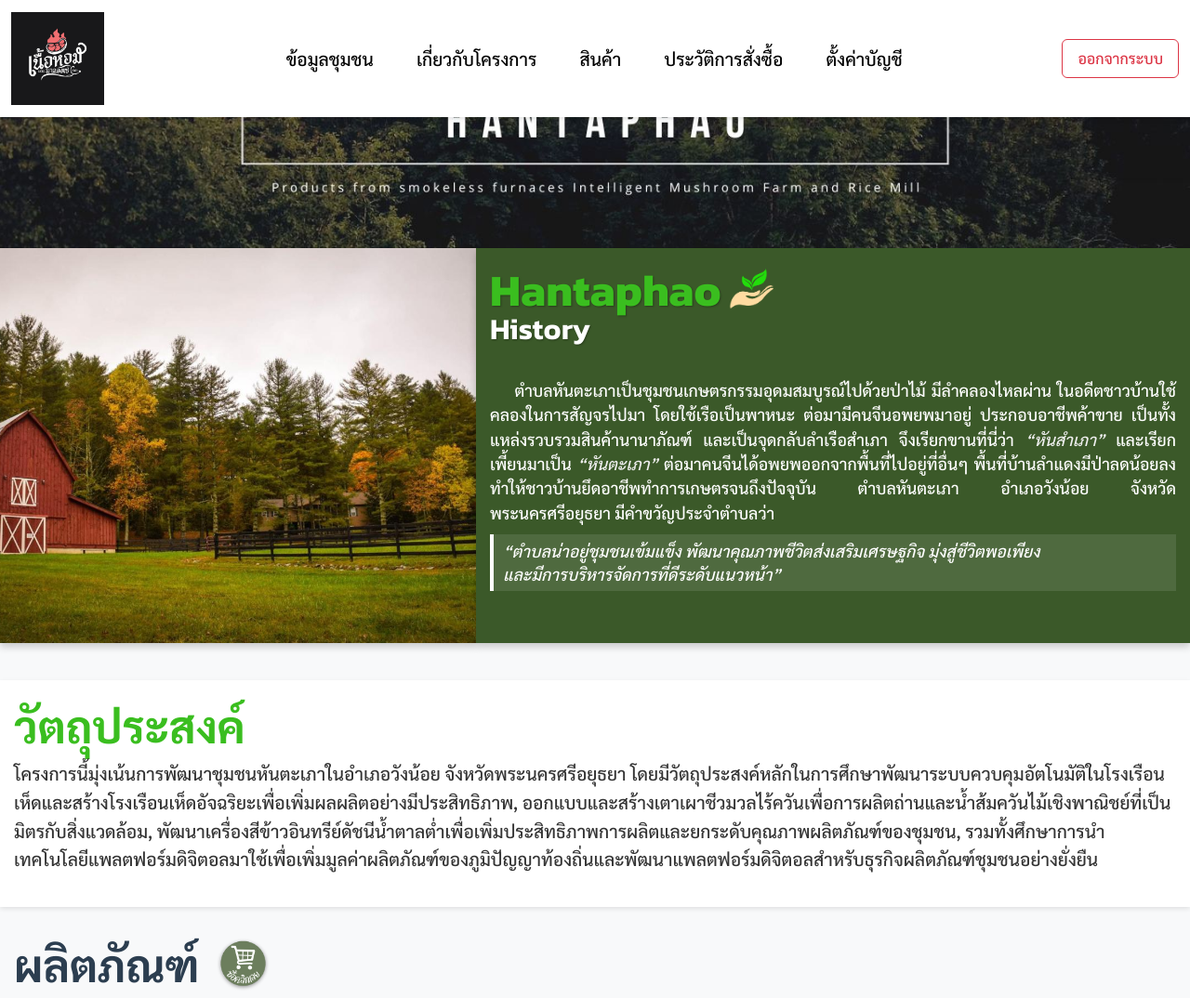
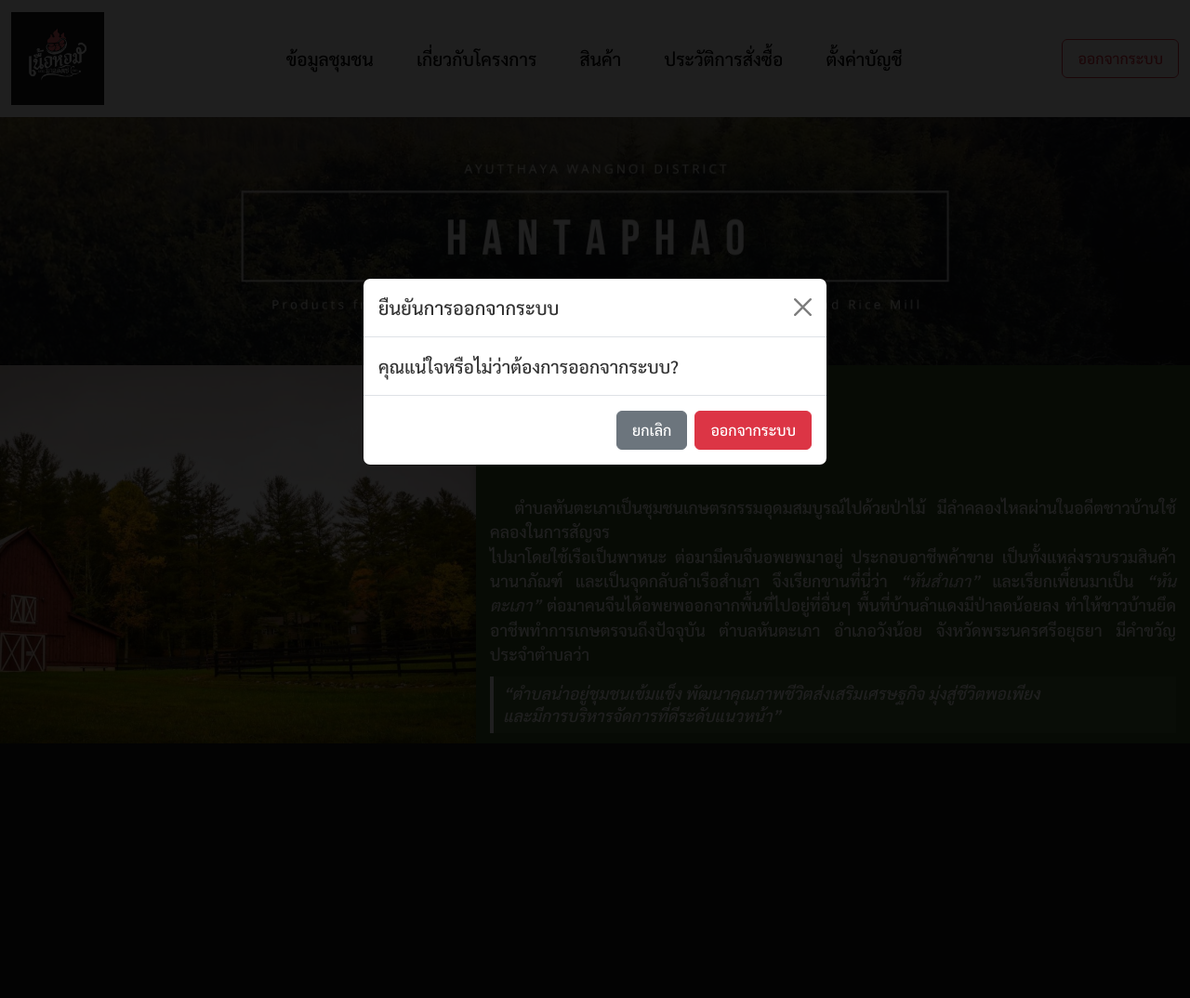
Before and after one commit to DarkNess1903/Hantaphao, a PHP site: page /index.php in a window 1280 px wide, after a click on "ออกจากระบบ". Shown: the top 1074 px of the page at 93% size. After the commit the page ends 800 px from the top, so only its background shows below. Run offline with PHP 8.4, Linux system fonts and the light colour scheme; the visitor is signed in with stand-in values (Sample User, id 1); data that the repository does not hold is empty; some web fonts are replaced.

Commit message:
31/03 edit2

```diff
--- a/index.php
+++ b/index.php
@@ -487,7 +487,7 @@
                 <h1>Hantaphao <img src="images/leaf.png" alt="Leaf Icon" class="img-fluid" width="50px" height="50px"></h1>
                 <h2>History</h2>
                 <p class="history-section" style="margin-top:15px">
-                    ตำบลหันตะเภาเป็นชุมชนเกษตรกรรมอุดมสมบูรณ์ไปด้วยป่าไม้ มีลำคลองไหลผ่าน ในอดีตชาวบ้านใช้คลองในการสัญจรไปมา โดยใช้เรือเป็นพาหนะ ต่อมามีคนจีนอพยพมาอยู่ ประกอบอาชีพค้าขาย เป็นทั้งแหล่งรวบรวมสินค้านานาภัณฑ์ และเป็นจุดกลับลำเรือสำเภา จึงเรียกขานที่นี่ว่า <span class="highlight">“หันสำเภา”</span> และเรียกเพี้ยนมาเป็น <span class="highlight">“หันตะเภา”</span> ต่อมาคนจีนได้อพยพออกจากพื้นที่ไปอยู่ที่อื่นๆ พื้นที่บ้านลำแดงมีป่าลดน้อยลง ทำให้ชาวบ้านยึดอาชีพทำการเกษตรจนถึงปัจจุบัน ตำบลหันตะเภา อำเภอวังน้อย จังหวัดพระนครศรีอยุธยา มีคำขวัญประจำตำบลว่า <span class="motto">“ตำบลน่าอยู่ชุมชนเข้มแข็ง พัฒนาคุณภาพชีวิตส่งเสริมเศรษฐกิจ มุ่งสู่ชีวิตพอเพียง <BR>และมีการบริหารจัดการที่ดีระดับแนวหน้า”</span>
+                    ตำบลหันตะเภาเป็นชุมชนเกษตรกรรมอุดมสมบูรณ์ไปด้วยป่าไม้ มีลำคลองไหลผ่านในอดีตชาวบ้านใช้คลองในการสัญจร<BR>ไปมาโดยใช้เรือเป็นพาหนะ ต่อมามีคนจีนอพยพมาอยู่ ประกอบอาชีพค้าขาย เป็นทั้งแหล่งรวบรวมสินค้านานาภัณฑ์ และเป็นจุดกลับลำเรือสำเภา จึงเรียกขานที่นี่ว่า <span class="highlight">“หันสำเภา”</span> และเรียกเพี้ยนมาเป็น <span class="highlight">“หันตะเภา”</span> ต่อมาคนจีนได้อพยพออกจากพื้นที่ไปอยู่ที่อื่นๆ พื้นที่บ้านลำแดงมีป่าลดน้อยลง ทำให้ชาวบ้านยึดอาชีพทำการเกษตรจนถึงปัจจุบัน ตำบลหันตะเภา อำเภอวังน้อย จังหวัดพระนครศรีอยุธยา มีคำขวัญประจำตำบลว่า <span class="motto">“ตำบลน่าอยู่ชุมชนเข้มแข็ง พัฒนาคุณภาพชีวิตส่งเสริมเศรษฐกิจ มุ่งสู่ชีวิตพอเพียง <BR>และมีการบริหารจัดการที่ดีระดับแนวหน้า”</span>
                 </p>
             </div>
         </div>
--- a/topnavbar.php
+++ b/topnavbar.php
@@ -26,18 +26,30 @@
         transition: none !important;
     }
 
+    .navbar {
+        position: sticky; /* ใช้ sticky เพื่อให้ Bootstrap จัดการระยะห่าง */
+        top: 0;
+        width: 100%;
+        z-index: 1050; /* ทำให้ Navbar อยู่เหนือทุกๆ อัน */
+        box-shadow: 0 2px 5px rgba(0, 0, 0, 0.1); /* เพิ่มเงาให้ Navbar */
+        background-color: #fff; /* ตรวจสอบว่า Navbar มีสีพื้นหลัง */
+    }
+
     .navbar-nav {
         display: flex;
         justify-content: center;
         width: 100%;
         gap: 3%;
     }
+
     .nav-item {
         text-align: center;
     }
+
     .nav-item .nav-link {
         color: #000 !important;
     }
+
     .nav-item .nav-link:hover {
         color: green !important;
     }
@@ -63,7 +75,7 @@
     }
 </style>
 <body>
-    <nav class="navbar navbar-expand-md bg-white">
+    <nav class="navbar navbar-expand-md bg-white sticky-top">
         <div class="container-fluid">
             <a href="index.php" class="navbar-brand d-flex align-items-center">
                 <img src="images/logo.jpg" alt="Logo" width="100" height="100" class="me-2">
@@ -102,5 +114,42 @@
             </div>
         </div>
     </nav>
+
+    <!-- Modal สำหรับยืนยันการออกจากระบบ -->
+    <div class="modal fade" id="logoutModal" tabindex="-1" aria-labelledby="logoutModalLabel" aria-hidden="true">
+        <div class="modal-dialog modal-dialog-centered">
+            <div class="modal-content">
+                <div class="modal-header">
+                    <h5 class="modal-title" id="logoutModalLabel">ยืนยันการออกจากระบบ</h5>
+                    <button type="button" class="btn-close" data-bs-dismiss="modal" aria-label="Close"></button>
+                </div>
+                <div class="modal-body">
+                    คุณแน่ใจหรือไม่ว่าต้องการออกจากระบบ?
+                </div>
+                <div class="modal-footer">
+                    <button type="button" class="btn btn-secondary" data-bs-dismiss="modal">ยกเลิก</button>
+                    <a href="logout.php" class="btn btn-danger">ออกจากระบบ</a>
+                </div>
+            </div>
+        </div>
+    </div>
+
+    <script>
+        // ปิดเมนูเมื่อคลิกที่ลิงก์
+        document.querySelectorAll('.navbar-nav .nav-link').forEach(item => {
+            item.addEventListener('click', () => {
+                var navbarCollapse = document.getElementById('customNavbar');
+                if (navbarCollapse.classList.contains('show')) {
+                    navbarCollapse.classList.remove('show'); // ปิดเมนู
+                }
+            });
+        });
+
+        // ปรับ padding-top ของ body ตามความสูงของ navbar เมื่อหน้าโหลด
+        window.addEventListener('load', function() {
+            var navbarHeight = document.querySelector('.navbar').offsetHeight;
+            document.body.style.paddingTop = navbarHeight + 'px';
+        });
+    </script>
 </body>
 </html>
```
Also changed, not shown: rIce_mill.php (+48 -25 lines).
